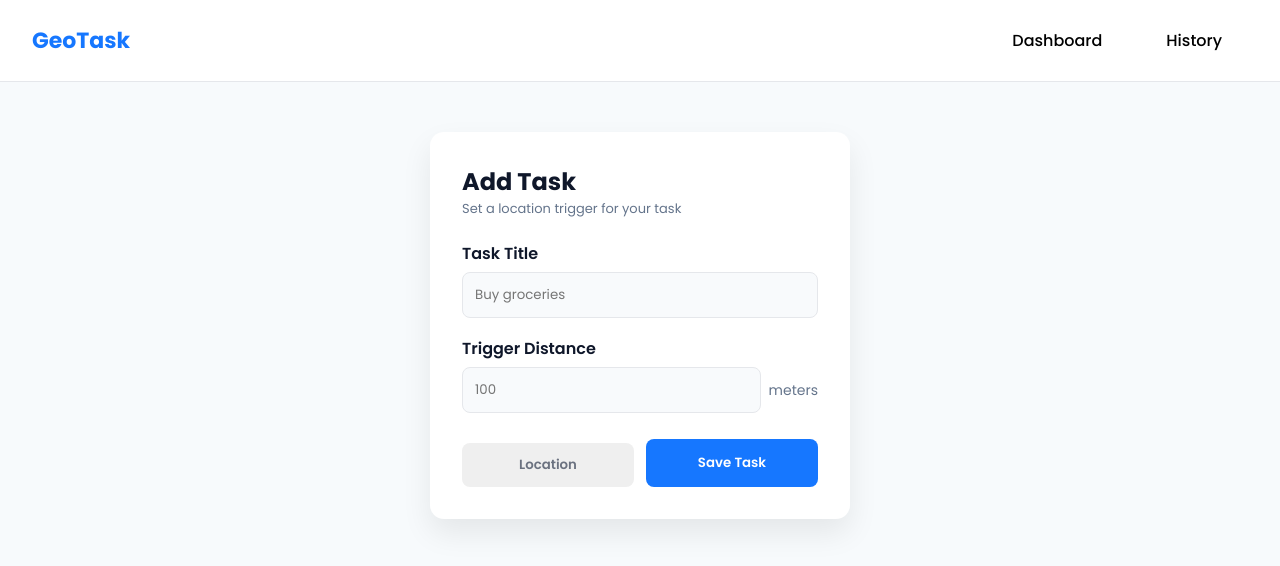
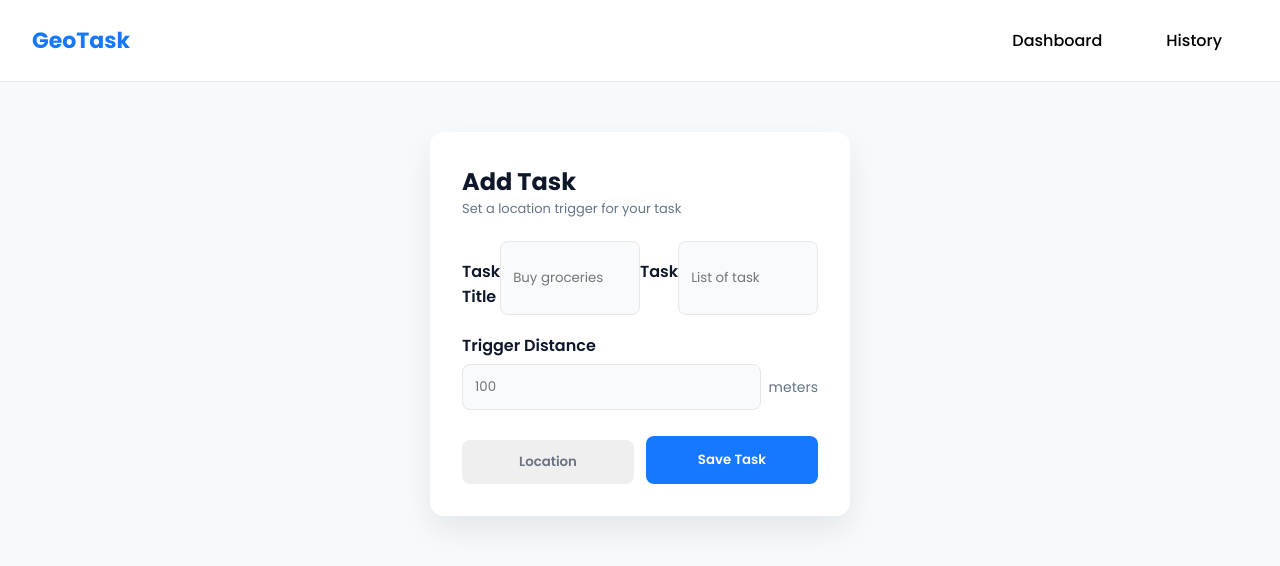
Before and after one commit to maheshbhojane1/GeoTask, a React (Vite) app: page /add-task in a window 1280 px wide. Shown: the top 566 px of the page. Built offline with nearby package versions, Linux system fonts and the light colour scheme.

Commit message:
update code

```diff
--- a/src/pages/AddTask.jsx
+++ b/src/pages/AddTask.jsx
@@ -57,13 +57,37 @@ export default function AddTask() {
           <p className="task-subtitle">Set a location trigger for your task</p>
 
           <form>
-            <label>Task Title</label>
+            <div style={{display:"flex"}}>
+              <label>Task Title</label><br />
             <input
               placeholder="Buy groceries"
               value={title}
               onChange={(e) => setTitle(e.target.value)}
               required
             />
+            <label>Task </label><br />
+            <input
+              placeholder="List of task"
+              value={title}
+              onChange={(e) => setTitle(e.target.value)}
+              required
+            />
+
+            </div>
+            {/* <label>Task Title</label>
+            <input
+              placeholder="Buy groceries"
+              value={title}
+              onChange={(e) => setTitle(e.target.value)}
+              required
+            />
+            <label>Task </label>
+            <input
+              placeholder="List of task"
+              value={title}
+              onChange={(e) => setTitle(e.target.value)}
+              required
+            /> */}
 
 
             <label>Trigger Distance</label>
```
Also changed, not shown: src/pages/TaskView.jsx (added, +9 -0 lines), src/styles/global.css (+1 -8 lines).
